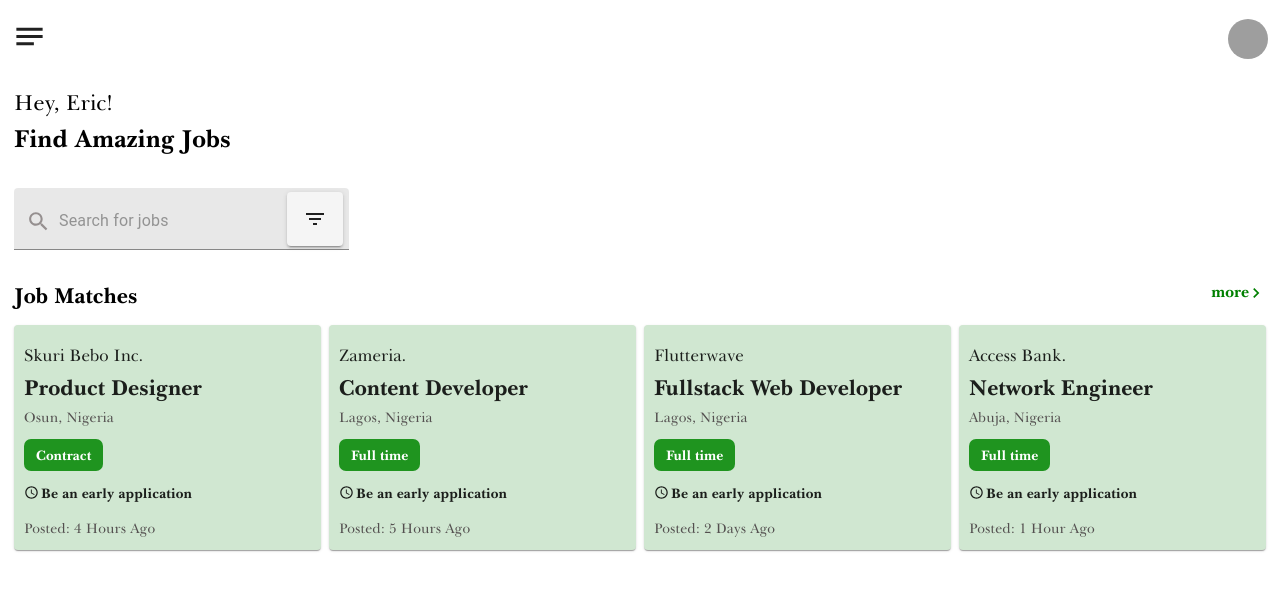
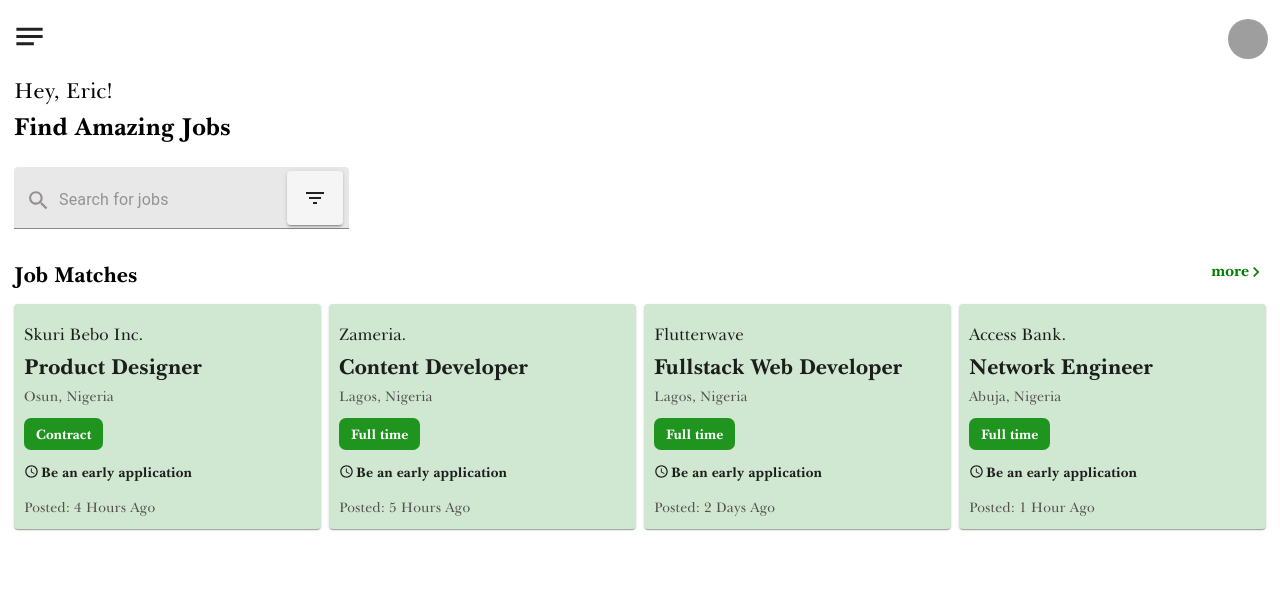
Before and after one commit to DanLowo/Chat-Application, a React (Create React App) app: page / in a window 1280 px wide. Shown: the top 590 px of the page. Built offline with nearby package versions, Linux system fonts and the light colour scheme; grey boxes are pictures that could not be loaded.

Commit message:
made some changed in margin and padding of the site

```diff
--- a/src/css/Hiring_Design/App.css
+++ b/src/css/Hiring_Design/App.css
@@ -33,6 +33,7 @@ body{
 .main{
     padding: 2px;
     margin: 12px;
+    margin-top: 0px;
 }
 
 .navbar{
@@ -74,7 +75,7 @@ body{
 }
 
 .search{
-    margin-top: 24px;
+    margin-top: 15px;
     margin-bottom: 27px;
 }
 
```
